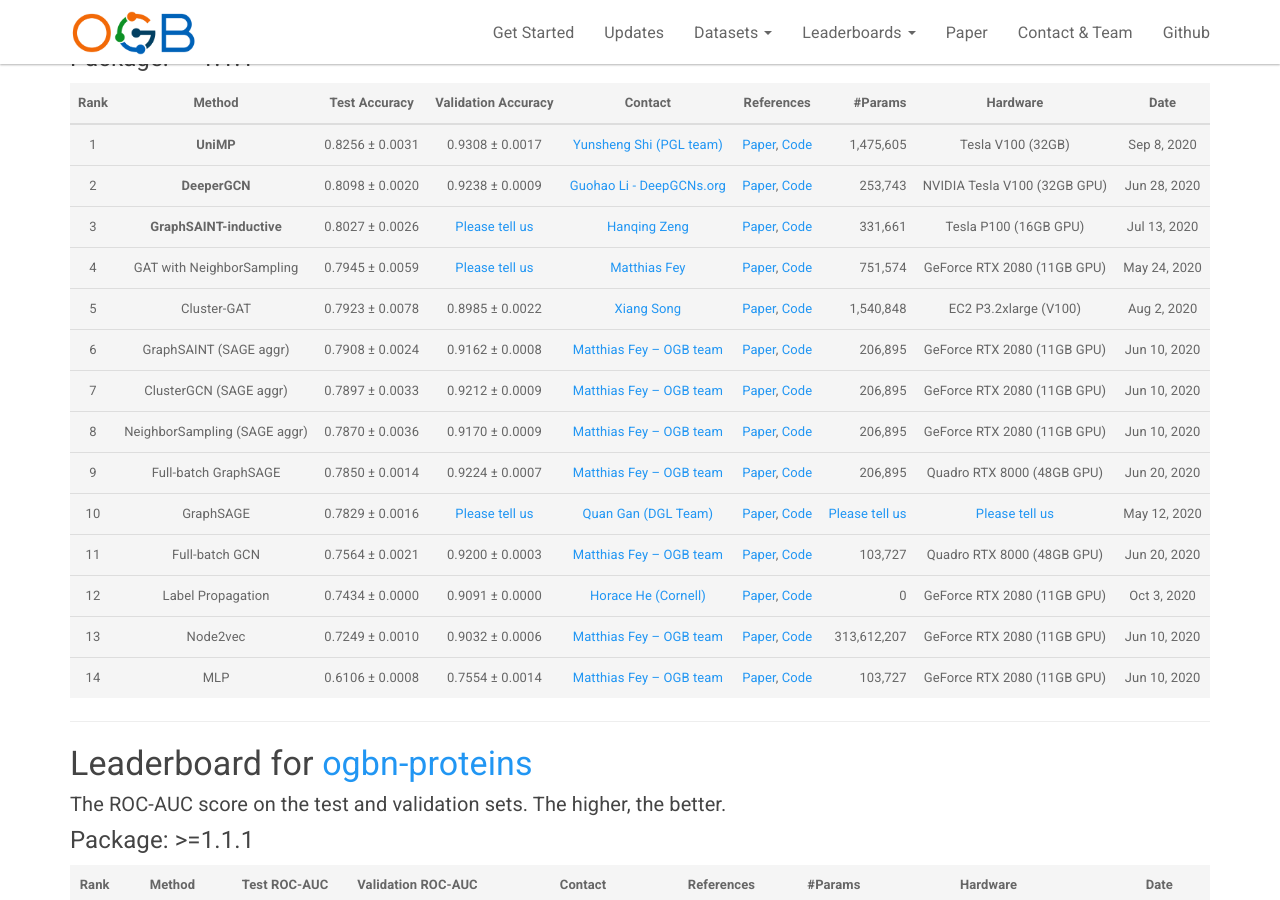
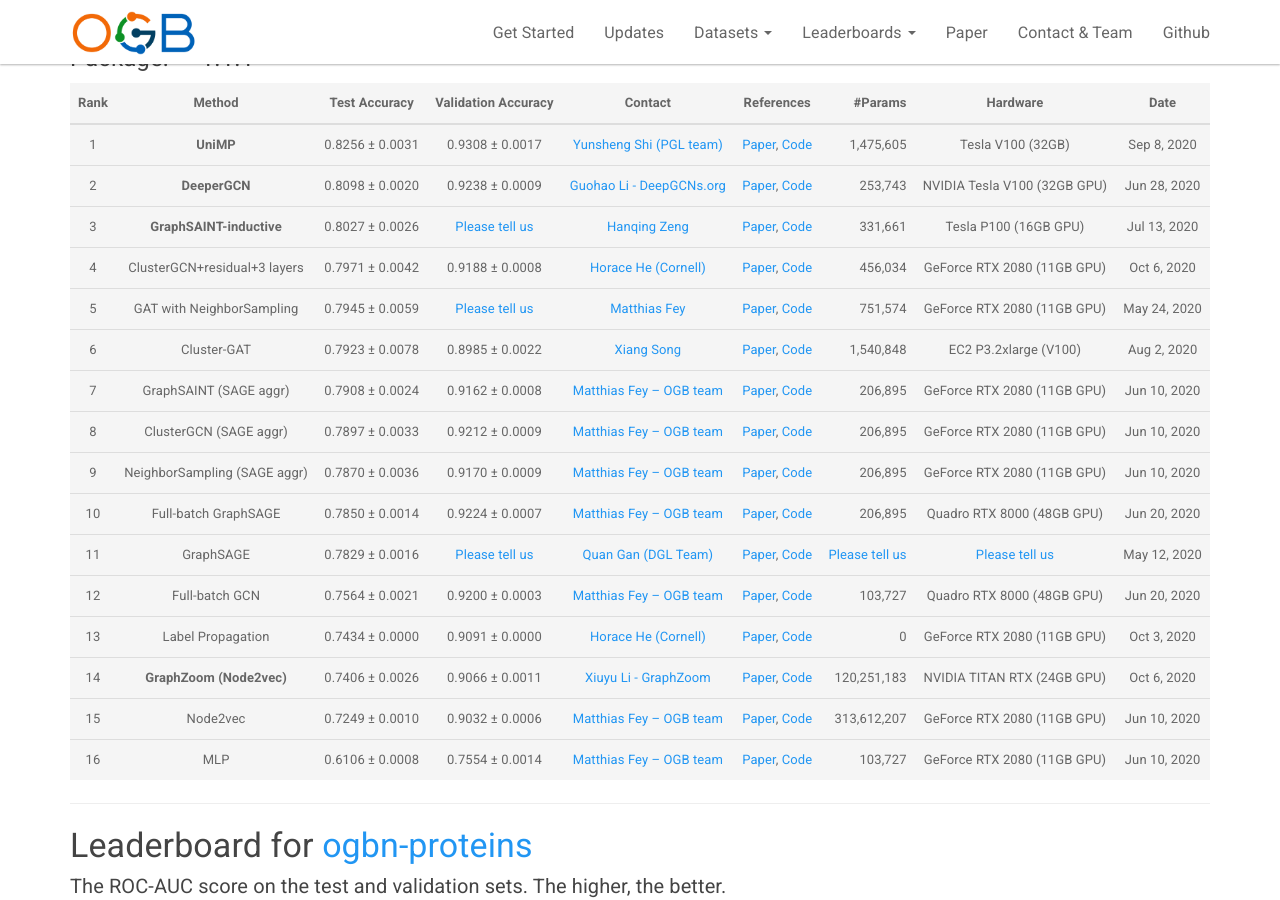
Before and after one commit to snap-stanford/ogb-web, a Jekyll site: the page built from _docs/leaderboard/leader_nodeprop.md, in a window 1280 px wide and 900 px high, scrolled down 495 px. Built offline with Jekyll 4.4.1, drawn with Linux system fonts in a browser that asks for light colours.

Commit message:
updateleaderboard

```diff
--- a/_docs/leaderboard/leader_nodeprop.md
+++ b/_docs/leaderboard/leader_nodeprop.md
@@ -29,17 +29,19 @@ The **bold** method name indicates that the implementation is **official** (by t
 |  1  |  **UniMP**  | 0.8256 ± 0.0031   | 0.9308 ± 0.0017 |[Yunsheng Shi (PGL team)](mailto:shiyunsheng01@baidu.com) | [Paper](https://arxiv.org/pdf/2009.03509.pdf), [Code](https://github.com/PaddlePaddle/PGL/tree/main/ogb_examples/nodeproppred/unimp) | 1,475,605 | Tesla V100 (32GB) | Sep 8, 2020 |
 |  2  |  **DeeperGCN**  | 0.8098 ± 0.0020   | 0.9238 ± 0.0009 |[Guohao Li - DeepGCNs.org](mailto:guohao.li@kaust.edu.sa) | [Paper](https://arxiv.org/abs/2006.07739), [Code](https://github.com/lightaime/deep_gcns_torch/tree/master/examples/ogb) | 253,743 | NVIDIA Tesla V100 (32GB GPU) | Jun 28, 2020 |
 |  3  |  **GraphSAINT-inductive**  | 0.8027 ± 0.0026   | [Please tell us](mailto:ogb@cs.stanford.edu) |[Hanqing Zeng](mailto:zengh@usc.edu) | [Paper](https://arxiv.org/abs/1907.04931), [Code](https://github.com/GraphSAINT/GraphSAINT/tree/master/graphsaint/open_graph_benchmark) | 331,661 | Tesla P100 (16GB GPU) | Jul 13, 2020 |
-|  4  |  GAT with NeighborSampling  | 0.7945 ± 0.0059   | [Please tell us](mailto:ogb@cs.stanford.edu) | [Matthias Fey](mailto:matthias.fey@tu-dortmund.de) | [Paper](https://arxiv.org/abs/1710.10903), [Code](https://github.com/rusty1s/pytorch_geometric/blob/master/examples/ogbn_products_gat.py) | 751,574 | GeForce RTX 2080 (11GB GPU) | May 24, 2020 |
-|  5  |  Cluster-GAT  | 0.7923 ± 0.0078   | 0.8985 ± 0.0022 | [Xiang Song](mailto:classicxsong@gmail.com) | [Paper](https://arxiv.org/abs/1905.07953), [Code](https://github.com/dmlc/dgl/tree/master/examples/pytorch/ogb/cluster-gat) | 1,540,848 | EC2 P3.2xlarge (V100) | Aug 2, 2020 |
-|  6  |  GraphSAINT (SAGE aggr)  | 0.7908 ± 0.0024   | 0.9162 ± 0.0008 | [Matthias Fey -- OGB team](mailto:matthias.fey@tu-dortmund.de) | [Paper](https://arxiv.org/abs/1907.04931), [Code](https://github.com/snap-stanford/ogb/tree/master/examples/nodeproppred/products) | 206,895 | GeForce RTX 2080 (11GB GPU) | Jun 10, 2020 |
-|  7  |  ClusterGCN (SAGE aggr)  | 0.7897 ± 0.0033   | 0.9212 ± 0.0009 | [Matthias Fey -- OGB team](mailto:matthias.fey@tu-dortmund.de) | [Paper](https://arxiv.org/abs/1905.07953), [Code](https://github.com/snap-stanford/ogb/tree/master/examples/nodeproppred/products) | 206,895 | GeForce RTX 2080 (11GB GPU) | Jun 10, 2020 |
-|  8  |  NeighborSampling (SAGE aggr)  | 0.7870 ± 0.0036   | 0.9170 ± 0.0009 | [Matthias Fey -- OGB team](mailto:matthias.fey@tu-dortmund.de) | [Paper](https://arxiv.org/abs/1706.02216), [Code](https://github.com/snap-stanford/ogb/tree/master/examples/nodeproppred/products) | 206,895 | GeForce RTX 2080 (11GB GPU) | Jun 10, 2020 |
-|  9  |  Full-batch GraphSAGE  | 0.7850 ± 0.0014   | 0.9224 ± 0.0007 | [Matthias Fey -- OGB team](mailto:matthias.fey@tu-dortmund.de) | [Paper](https://arxiv.org/abs/1706.02216), [Code](https://github.com/snap-stanford/ogb/tree/master/examples/nodeproppred/products) | 206,895 | Quadro RTX 8000 (48GB GPU) | Jun 20, 2020 |
-|  10  |  GraphSAGE  | 0.7829 ± 0.0016   | [Please tell us](mailto:ogb@cs.stanford.edu) | [Quan Gan (DGL Team)](mailto:quagan@amazon.com) | [Paper](https://arxiv.org/abs/1706.02216), [Code](https://github.com/dmlc/dgl/tree/master/examples/pytorch/ogb/ogbn-products/graphsage) | [Please tell us](mailto:ogb@cs.stanford.edu) | [Please tell us](mailto:ogb@cs.stanford.edu) | May 12, 2020 |
-|  11  |  Full-batch GCN  | 0.7564 ± 0.0021   | 0.9200 ± 0.0003 | [Matthias Fey -- OGB team](mailto:matthias.fey@tu-dortmund.de) | [Paper](https://arxiv.org/abs/1609.02907), [Code](https://github.com/snap-stanford/ogb/tree/master/examples/nodeproppred/products) | 103,727 | Quadro RTX 8000 (48GB GPU) | Jun 20, 2020 |
-|  12  |  Label Propagation  | 0.7434 ± 0.0000   | 0.9091 ± 0.0000 | [Horace He (Cornell)](mailto:hh498@cornell.edu) | [Paper](http://pages.cs.wisc.edu/~jerryzhu/pub/thesis.pdf), [Code](https://github.com/Chillee/CorrectAndSmoothOGB) | 0 | GeForce RTX 2080 (11GB GPU) | Oct 3, 2020 |
-|  13  |  Node2vec  | 0.7249 ± 0.0010   | 0.9032 ± 0.0006 | [Matthias Fey -- OGB team](mailto:matthias.fey@tu-dortmund.de) | [Paper](https://arxiv.org/abs/1607.00653), [Code](https://github.com/snap-stanford/ogb/tree/master/examples/nodeproppred/products) | 313,612,207 | GeForce RTX 2080 (11GB GPU) | Jun 10, 2020 |
-|  14  |  MLP  | 0.6106 ± 0.0008   | 0.7554 ± 0.0014 | [Matthias Fey -- OGB team](mailto:matthias.fey@tu-dortmund.de) | [Paper](https://arxiv.org/abs/2005.00687), [Code](https://github.com/snap-stanford/ogb/tree/master/examples/nodeproppred/products) | 103,727 | GeForce RTX 2080 (11GB GPU) | Jun 10, 2020 |
+|  4  |  ClusterGCN+residual+3 layers  | 0.7971 ± 0.0042   | 0.9188 ± 0.0008 | [Horace He (Cornell)](mailto:hh498@cornell.edu) | [Paper](https://arxiv.org/abs/1905.07953), [Code](https://github.com/Chillee/ogb_baselines) | 456,034 | GeForce RTX 2080 (11GB GPU) | Oct 6, 2020 |
+|  5  |  GAT with NeighborSampling  | 0.7945 ± 0.0059   | [Please tell us](mailto:ogb@cs.stanford.edu) | [Matthias Fey](mailto:matthias.fey@tu-dortmund.de) | [Paper](https://arxiv.org/abs/1710.10903), [Code](https://github.com/rusty1s/pytorch_geometric/blob/master/examples/ogbn_products_gat.py) | 751,574 | GeForce RTX 2080 (11GB GPU) | May 24, 2020 |
+|  6  |  Cluster-GAT  | 0.7923 ± 0.0078   | 0.8985 ± 0.0022 | [Xiang Song](mailto:classicxsong@gmail.com) | [Paper](https://arxiv.org/abs/1905.07953), [Code](https://github.com/dmlc/dgl/tree/master/examples/pytorch/ogb/cluster-gat) | 1,540,848 | EC2 P3.2xlarge (V100) | Aug 2, 2020 |
+|  7  |  GraphSAINT (SAGE aggr)  | 0.7908 ± 0.0024   | 0.9162 ± 0.0008 | [Matthias Fey -- OGB team](mailto:matthias.fey@tu-dortmund.de) | [Paper](https://arxiv.org/abs/1907.04931), [Code](https://github.com/snap-stanford/ogb/tree/master/examples/nodeproppred/products) | 206,895 | GeForce RTX 2080 (11GB GPU) | Jun 10, 2020 |
+|  8  |  ClusterGCN (SAGE aggr)  | 0.7897 ± 0.0033   | 0.9212 ± 0.0009 | [Matthias Fey -- OGB team](mailto:matthias.fey@tu-dortmund.de) | [Paper](https://arxiv.org/abs/1905.07953), [Code](https://github.com/snap-stanford/ogb/tree/master/examples/nodeproppred/products) | 206,895 | GeForce RTX 2080 (11GB GPU) | Jun 10, 2020 |
+|  9  |  NeighborSampling (SAGE aggr)  | 0.7870 ± 0.0036   | 0.9170 ± 0.0009 | [Matthias Fey -- OGB team](mailto:matthias.fey@tu-dortmund.de) | [Paper](https://arxiv.org/abs/1706.02216), [Code](https://github.com/snap-stanford/ogb/tree/master/examples/nodeproppred/products) | 206,895 | GeForce RTX 2080 (11GB GPU) | Jun 10, 2020 |
+|  10  |  Full-batch GraphSAGE  | 0.7850 ± 0.0014   | 0.9224 ± 0.0007 | [Matthias Fey -- OGB team](mailto:matthias.fey@tu-dortmund.de) | [Paper](https://arxiv.org/abs/1706.02216), [Code](https://github.com/snap-stanford/ogb/tree/master/examples/nodeproppred/products) | 206,895 | Quadro RTX 8000 (48GB GPU) | Jun 20, 2020 |
+|  11  |  GraphSAGE  | 0.7829 ± 0.0016   | [Please tell us](mailto:ogb@cs.stanford.edu) | [Quan Gan (DGL Team)](mailto:quagan@amazon.com) | [Paper](https://arxiv.org/abs/1706.02216), [Code](https://github.com/dmlc/dgl/tree/master/examples/pytorch/ogb/ogbn-products/graphsage) | [Please tell us](mailto:ogb@cs.stanford.edu) | [Please tell us](mailto:ogb@cs.stanford.edu) | May 12, 2020 |
+|  12  |  Full-batch GCN  | 0.7564 ± 0.0021   | 0.9200 ± 0.0003 | [Matthias Fey -- OGB team](mailto:matthias.fey@tu-dortmund.de) | [Paper](https://arxiv.org/abs/1609.02907), [Code](https://github.com/snap-stanford/ogb/tree/master/examples/nodeproppred/products) | 103,727 | Quadro RTX 8000 (48GB GPU) | Jun 20, 2020 |
+|  13  |  Label Propagation  | 0.7434 ± 0.0000   | 0.9091 ± 0.0000 | [Horace He (Cornell)](mailto:hh498@cornell.edu) | [Paper](http://pages.cs.wisc.edu/~jerryzhu/pub/thesis.pdf), [Code](https://github.com/Chillee/CorrectAndSmoothOGB) | 0 | GeForce RTX 2080 (11GB GPU) | Oct 3, 2020 |
+|  14  |  **GraphZoom (Node2vec)**  | 0.7406 ± 0.0026   | 0.9066 ± 0.0011 |[Xiuyu Li - GraphZoom](mailto:xl289@cornell.edu) | [Paper](https://openreview.net/forum?id=r1lGO0EKDH), [Code](https://github.com/cornell-zhang/GraphZoom/tree/master/ogb/ogbn-products) | 120,251,183 | NVIDIA TITAN RTX (24GB GPU) | Oct 6, 2020 |
+|  15  |  Node2vec  | 0.7249 ± 0.0010   | 0.9032 ± 0.0006 | [Matthias Fey -- OGB team](mailto:matthias.fey@tu-dortmund.de) | [Paper](https://arxiv.org/abs/1607.00653), [Code](https://github.com/snap-stanford/ogb/tree/master/examples/nodeproppred/products) | 313,612,207 | GeForce RTX 2080 (11GB GPU) | Jun 10, 2020 |
+|  16  |  MLP  | 0.6106 ± 0.0008   | 0.7554 ± 0.0014 | [Matthias Fey -- OGB team](mailto:matthias.fey@tu-dortmund.de) | [Paper](https://arxiv.org/abs/2005.00687), [Code](https://github.com/snap-stanford/ogb/tree/master/examples/nodeproppred/products) | 103,727 | GeForce RTX 2080 (11GB GPU) | Jun 10, 2020 |
 
 
 <a name="ogbn-proteins"/>
```
